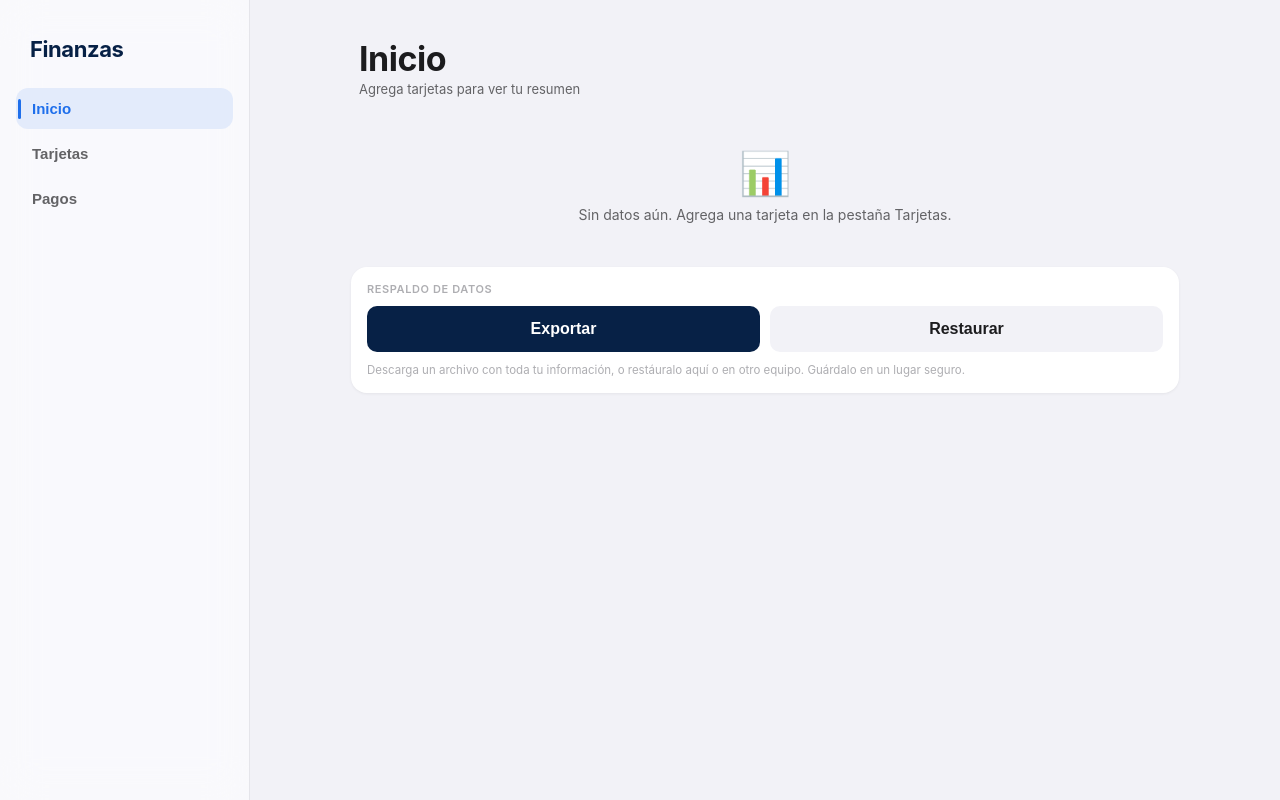
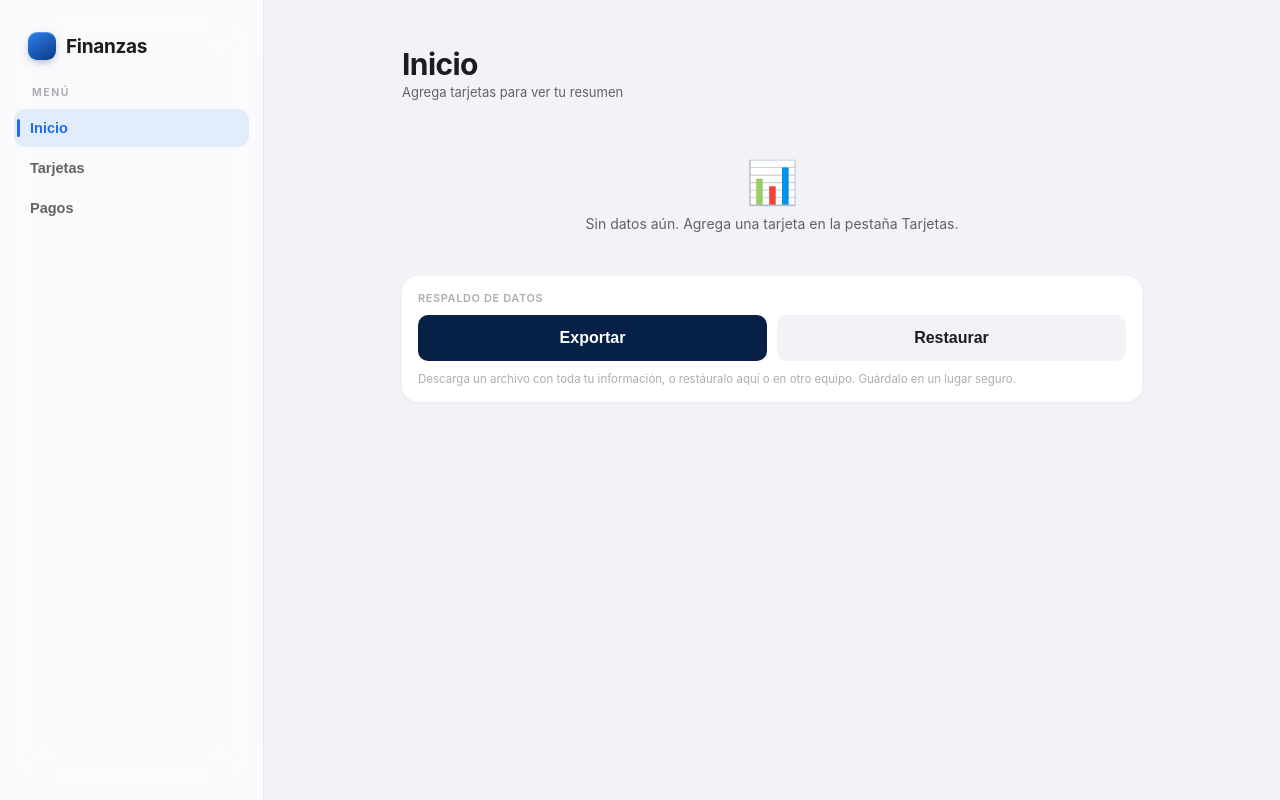
Before and after one commit to cervantesalexisa-hash/FinanzasNuevo, a plain HTML site: page index.html in a window 1280 px wide. Drawn offline with nearby package versions, Linux system fonts and the light colour scheme.

Commit message:
Update index.html

```diff
--- a/index.html
+++ b/index.html
@@ -46,10 +46,17 @@
     --radius: 16px;
     --radius-sm: 10px;
     --shadow: 0 1px 3px rgba(0,0,0,0.06);
+    --shadow-md: 0 4px 16px -4px rgba(16,32,64,.12), 0 2px 6px -2px rgba(16,32,64,.08);
+    --shadow-lg: 0 12px 32px -8px rgba(16,32,64,.18), 0 4px 12px -4px rgba(16,32,64,.10);
+    --ease-out: cubic-bezier(0.23, 1, 0.32, 1);
+    --ease-in-out: cubic-bezier(0.77, 0, 0.175, 1);
     --nav-h: 80px;
     --safe-bottom: env(safe-area-inset-bottom, 0px);
   }
   * { box-sizing: border-box; margin: 0; padding: 0; -webkit-tap-highlight-color: transparent; }
+  /* Scrollbar oculto en toda la app (sin barra visible) */
+  * { scrollbar-width: none; -ms-overflow-style: none; }
+  *::-webkit-scrollbar { width: 0; height: 0; display: none; }
   html, body, #root { height: 100%; overflow: hidden; }
   body {
     font-family: -apple-system, 'SF Pro Display', 'SF Pro Text', BlinkMacSystemFont, system-ui, sans-serif;
@@ -115,35 +122,67 @@
   /* ===== LAYOUT PC ===== */
   .app-root { display: flex; flex-direction: column; height: 100%; }
   .side { display: none; }
-  .side-brand { font-size: 22px; font-weight: 700; letter-spacing: -.4px; padding: 6px 14px 22px; color: var(--blue); }
+  .side-brand {
+    display: flex; align-items: center; gap: 10px;
+    font-size: 19px; font-weight: 700; letter-spacing: -.3px; color: var(--text);
+    padding: 2px 14px 6px;
+  }
+  .side-brand::before {
+    content: ''; width: 28px; height: 28px; border-radius: 9px; flex-shrink: 0;
+    background: linear-gradient(145deg, #2f80ed, #0a3a86);
+    box-shadow: 0 3px 10px -3px rgba(10,58,134,.55), inset 0 1px 0 rgba(255,255,255,.25);
+  }
+  .side-eyebrow {
+    font-size: 10.5px; font-weight: 700; letter-spacing: 1.5px; text-transform: uppercase;
+    color: var(--text3); padding: 18px 18px 8px;
+  }
   .side-btn {
     display: flex; align-items: center; text-align: left; background: none; border: none; cursor: pointer;
-    font-size: 15px; font-weight: 600; color: var(--text2);
-    padding: 12px 16px; border-radius: 12px; position: relative; transition: background .15s, color .15s;
-  }
-  .side-btn:hover { background: rgba(31,111,235,.06); }
+    font-size: 14.5px; font-weight: 550; color: var(--text2);
+    padding: 11px 16px; border-radius: 11px; position: relative;
+    transition: background .18s var(--ease-out), color .18s var(--ease-out), transform .12s var(--ease-out);
+  }
+  .side-btn:hover { background: rgba(16,32,64,.045); color: var(--text); }
+  .side-btn:active { transform: scale(.98); }
   .side-btn.active { background: rgba(31,111,235,.10); color: var(--blue-mid); font-weight: 700; }
   .side-btn.active::before {
-    content: ''; position: absolute; left: 2px; top: 50%; transform: translateY(-50%);
-    width: 3px; height: 20px; border-radius: 2px; background: var(--blue-mid);
+    content: ''; position: absolute; left: 3px; top: 50%; transform: translateY(-50%);
+    width: 3px; height: 18px; border-radius: 2px; background: var(--blue-mid);
   }
   @media (min-width: 900px) {
     html, body, #root { overflow: hidden; }
+    body { background: #eceef2; }
     #root { max-width: 100%; }
     .app-root { flex-direction: row; }
     .side {
-      display: flex; flex-direction: column; gap: 4px;
-      width: 250px; flex-shrink: 0; height: 100%;
-      border-right: 1px solid var(--sep); padding: 30px 16px;
-      background: rgba(255,255,255,.55);
-      backdrop-filter: blur(20px) saturate(160%); -webkit-backdrop-filter: blur(20px) saturate(160%);
+      display: flex; flex-direction: column; gap: 2px;
+      width: 264px; flex-shrink: 0; height: 100%;
+      border-right: 1px solid rgba(16,32,64,.07); padding: 30px 14px;
+      background: rgba(255,255,255,.72);
+      backdrop-filter: blur(24px) saturate(160%); -webkit-backdrop-filter: blur(24px) saturate(160%);
     }
-    .app-stack { flex: 1; max-width: 860px; margin: 0 auto; width: 100%; }
+    .app-stack { flex: 1; width: 100%; background: var(--bg); }
     .bottom-nav { display: none; }
-    .screen-view { padding-bottom: 48px; }
-    .screen-header { padding: 38px 24px 10px; }
-    .detail-header { padding: 34px 16px 12px; }
-  }
+    .screen-view {
+      padding-left: max(36px, calc((100% - 772px) / 2));
+      padding-right: max(36px, calc((100% - 772px) / 2));
+      padding-bottom: 60px;
+    }
+    .screen-header { padding: 46px 16px 16px; }
+    .screen-title { font-size: 30px; letter-spacing: -.6px; }
+    .detail-header { padding: 38px 16px 14px; }
+    .card-list-item {
+      border: 1px solid rgba(16,32,64,.06);
+      box-shadow: var(--shadow-md);
+      transition: transform .22s var(--ease-out), box-shadow .22s var(--ease-out);
+    }
+    .card-list-item:hover { transform: translateY(-2px); box-shadow: var(--shadow-lg); }
+  }
+  @media (hover: hover) and (pointer: fine) {
+    .btn-primary, .btn-secondary, .head-add { transition: transform .14s var(--ease-out), filter .14s var(--ease-out), background .15s var(--ease-out); }
+    .btn-primary:hover, .head-add:hover { filter: brightness(1.06); }
+  }
+  .btn-primary:active, .btn-secondary:active { transform: scale(.97); }
 
   /* Header add button */
   .head-add {
@@ -1984,6 +2023,7 @@ function App() {
     <div className="app-root">
       <aside className="side">
         <div className="side-brand">Finanzas</div>
+        <div className="side-eyebrow">Menú</div>
         <button className={`side-btn ${tab==='home'?'active':''}`} onClick={()=>{setTab('home');setDetail(null);}}>Inicio</button>
         <button className={`side-btn ${tab==='cards'?'active':''}`} onClick={()=>{setTab('cards');setDetail(null);}}>Tarjetas</button>
         <button className={`side-btn ${tab==='commits'?'active':''}`} onClick={()=>{setTab('commits');setDetail(null);}}>Pagos</button>
```
